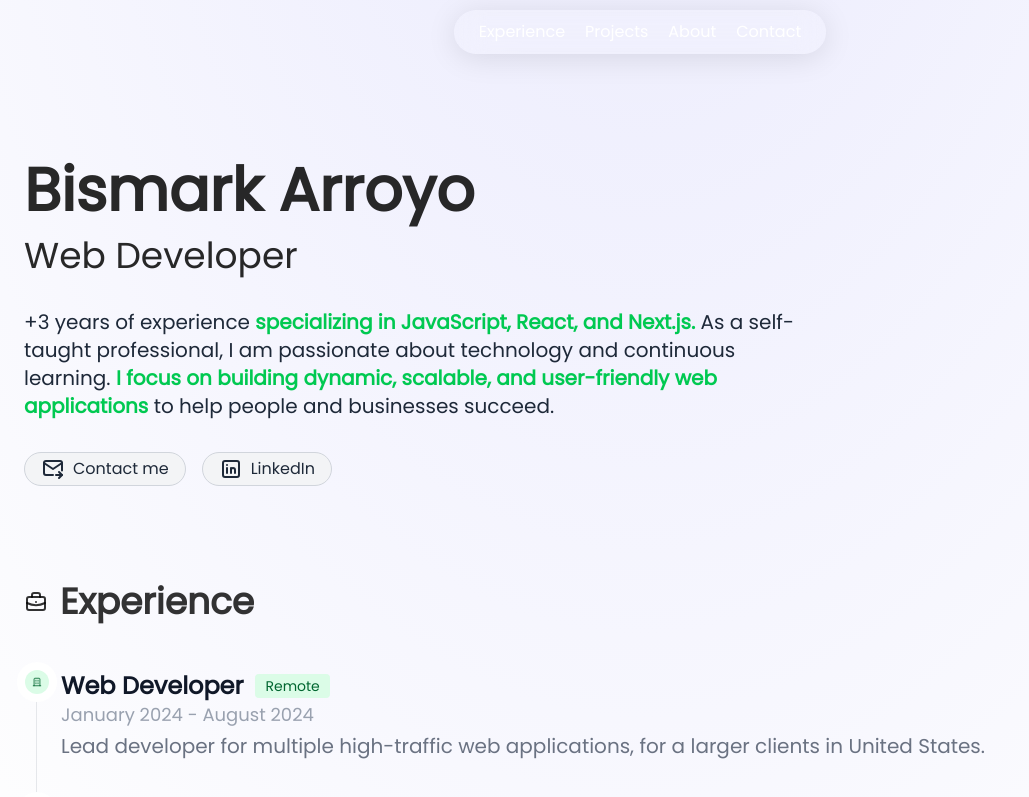
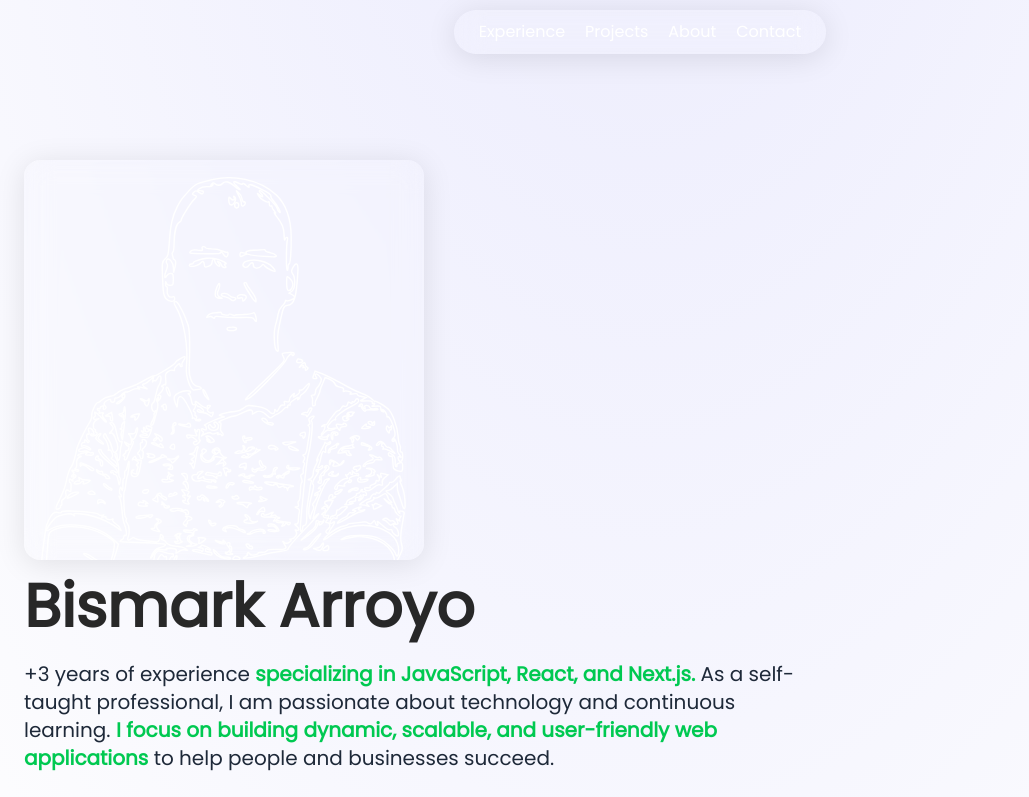
Before and after one commit to bisarroyo/portfolio, an Astro site: page / in a window 1280 px wide. Shown: the top 797 px of the page, without its empty margins (0-1029 px from the left). Built offline with nearby package versions, Linux system fonts and the light colour scheme; Astro itself is replaced by a stand-in of ours.

Commit message:
move profile svg to top of hero

```diff
--- a/src/components/Hero.astro
+++ b/src/components/Hero.astro
@@ -2,12 +2,18 @@
 import SocialPill from '@components/SocialPill.astro'
 import MailIcon from '@icons/MailIcon.astro'
 import LinkedInIcon from '@icons/LinkedInIcon.astro'
+
+import Profile from '@components/Profile.astro'
 ---
 
 <div class='w-auto grid lg:grid-cols-[2fr_1fr] gap-12'>
   <div class=''>
+    <div
+      class='glass-bg order-1 max-h-[400px] max-w-[400px] object-contain overflow-hidden mb-4'
+    >
+      <Profile />
+    </div>
     <h1 class='mb-4 text-6xl font-bold'>Bismark Arroyo</h1>
-    <h2 class='mb-8 text-4xl'>Web Developer</h2>
     <p
       class='mt-6 text-xl text-gray-800 dark:text-gray-300 [&>strong]:text-green-500 [&>strong]:font-semibold'
     >
@@ -31,5 +37,4 @@
       </SocialPill>
     </nav>
   </div>
-  <!-- <div class='glass-bg'></div> -->
 </div>
```
